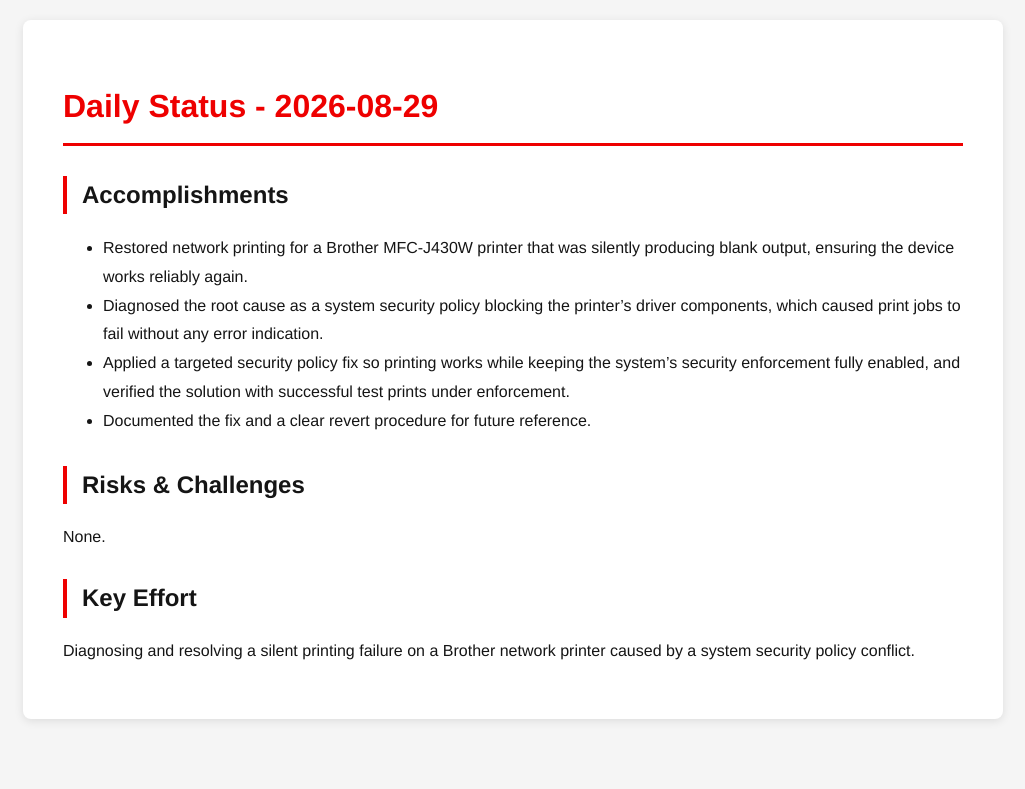
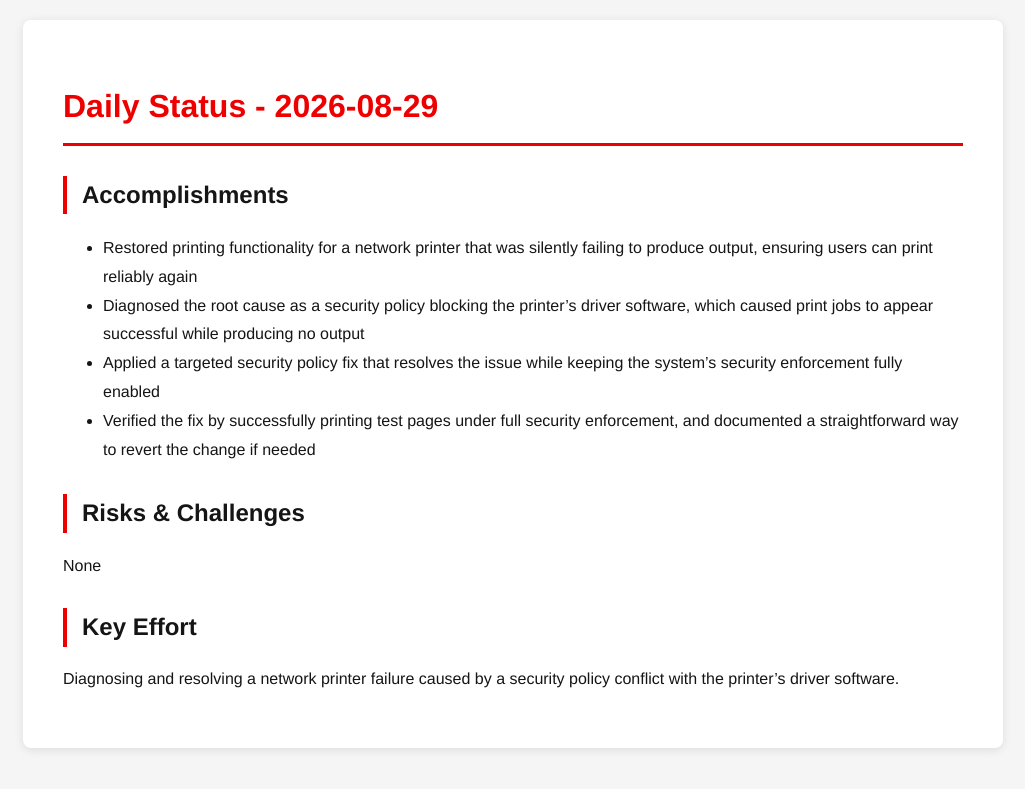
Before and after one commit to tzvatot/daily-status, a Jekyll site: the page built from 2026-08-29.md, in a window 1280 px wide. Shown: the top 789 px of the page, without its empty margins (127-1152 px from the left). Built offline with Jekyll 4.4.1, drawn with Linux system fonts in a browser that asks for light colours.

Commit message:
Daily status update - 2026-08-29

```diff
--- a/2026-08-29.md
+++ b/2026-08-29.md
@@ -7,13 +7,13 @@ date: 2026-08-29
 # Daily Status - 2026-08-29
 
 ## Accomplishments
-- Restored network printing for a Brother MFC-J430W printer that was silently producing blank output, ensuring the device works reliably again.
-- Diagnosed the root cause as a system security policy blocking the printer's driver components, which caused print jobs to fail without any error indication.
-- Applied a targeted security policy fix so printing works while keeping the system's security enforcement fully enabled, and verified the solution with successful test prints under enforcement.
-- Documented the fix and a clear revert procedure for future reference.
+- Restored printing functionality for a network printer that was silently failing to produce output, ensuring users can print reliably again
+- Diagnosed the root cause as a security policy blocking the printer's driver software, which caused print jobs to appear successful while producing no output
+- Applied a targeted security policy fix that resolves the issue while keeping the system's security enforcement fully enabled
+- Verified the fix by successfully printing test pages under full security enforcement, and documented a straightforward way to revert the change if needed
 
 ## Risks & Challenges
-None.
+None
 
 ## Key Effort
-Diagnosing and resolving a silent printing failure on a Brother network printer caused by a system security policy conflict.
+Diagnosing and resolving a network printer failure caused by a security policy conflict with the printer's driver software.
```
